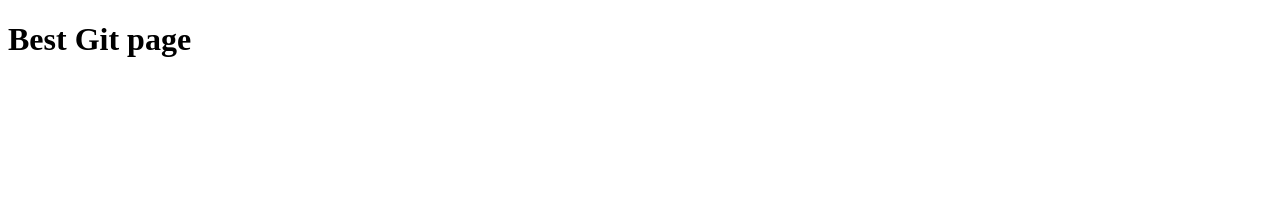
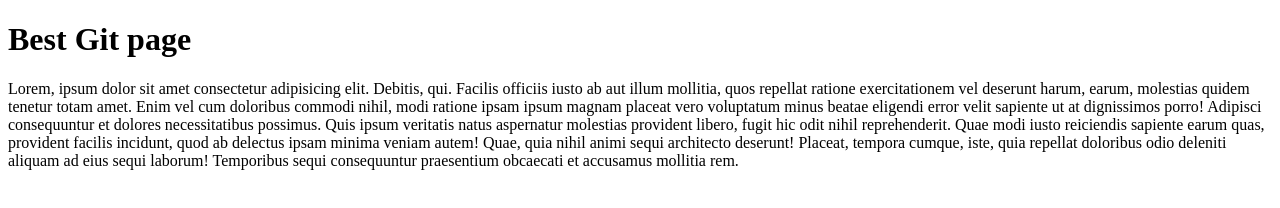
Before and after one commit to Dj3ni/Wad24_Git, a plain HTML site: page index.html in a window 1280 px wide. Drawn offline with Linux system fonts and the light colour scheme.

Commit message:
Added more content to the page

```diff
--- a/index.html
+++ b/index.html
@@ -7,6 +7,10 @@
 </head>
 <body>
     <h1>Best Git page</h1>
+    <p>Lorem, ipsum dolor sit amet consectetur adipisicing elit. Debitis, qui. Facilis officiis iusto ab aut illum mollitia, quos repellat ratione exercitationem vel deserunt harum, earum, molestias quidem tenetur totam amet.
+    Enim vel cum doloribus commodi nihil, modi ratione ipsam ipsum magnam placeat vero voluptatum minus beatae eligendi error velit sapiente ut at dignissimos porro! Adipisci consequuntur et dolores necessitatibus possimus.
+    Quis ipsum veritatis natus aspernatur molestias provident libero, fugit hic odit nihil reprehenderit. Quae modi iusto reiciendis sapiente earum quas, provident facilis incidunt, quod ab delectus ipsam minima veniam autem!
+    Quae, quia nihil animi sequi architecto deserunt! Placeat, tempora cumque, iste, quia repellat doloribus odio deleniti aliquam ad eius sequi laborum! Temporibus sequi consequuntur praesentium obcaecati et accusamus mollitia rem.</p>
 
 </body>
 </html>
```
